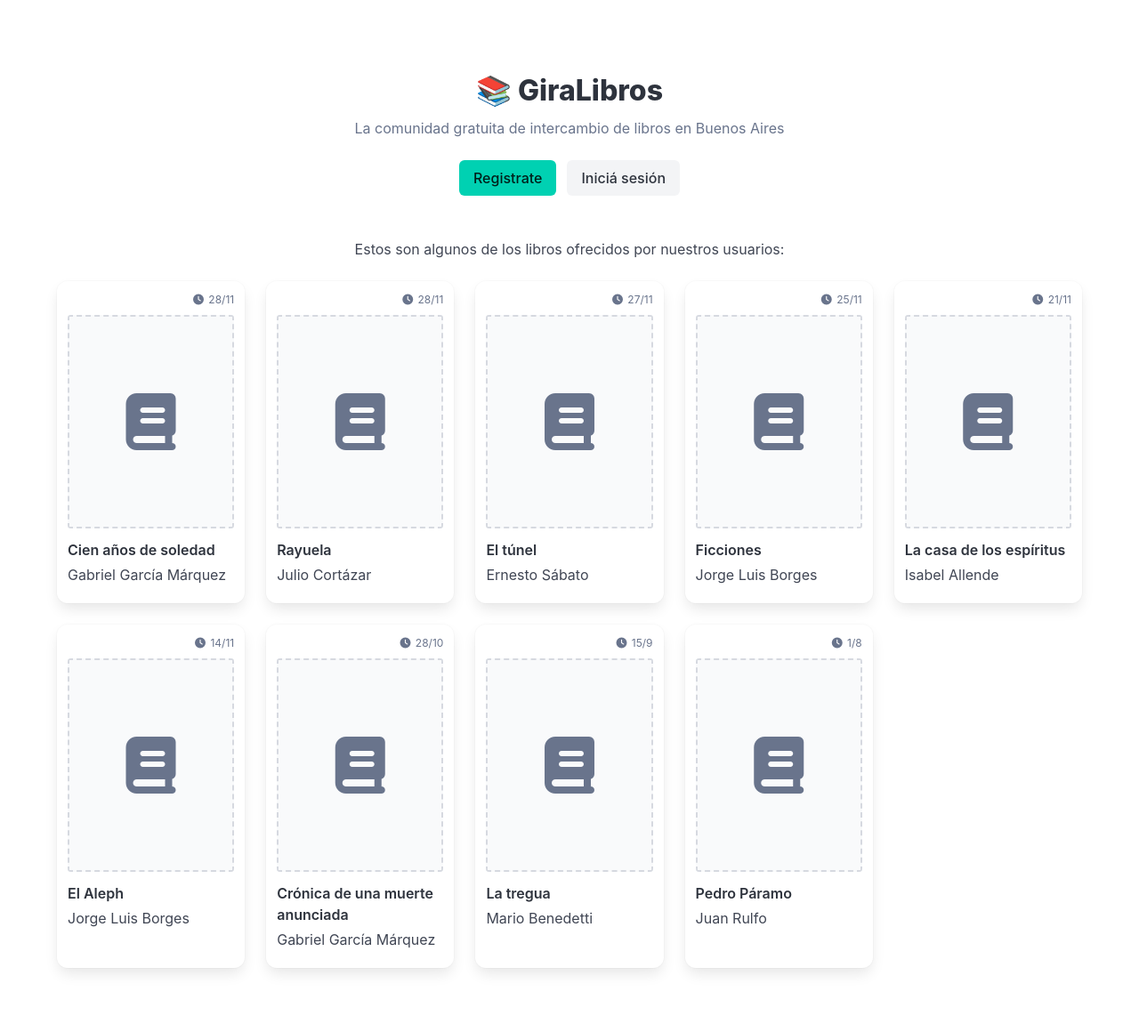
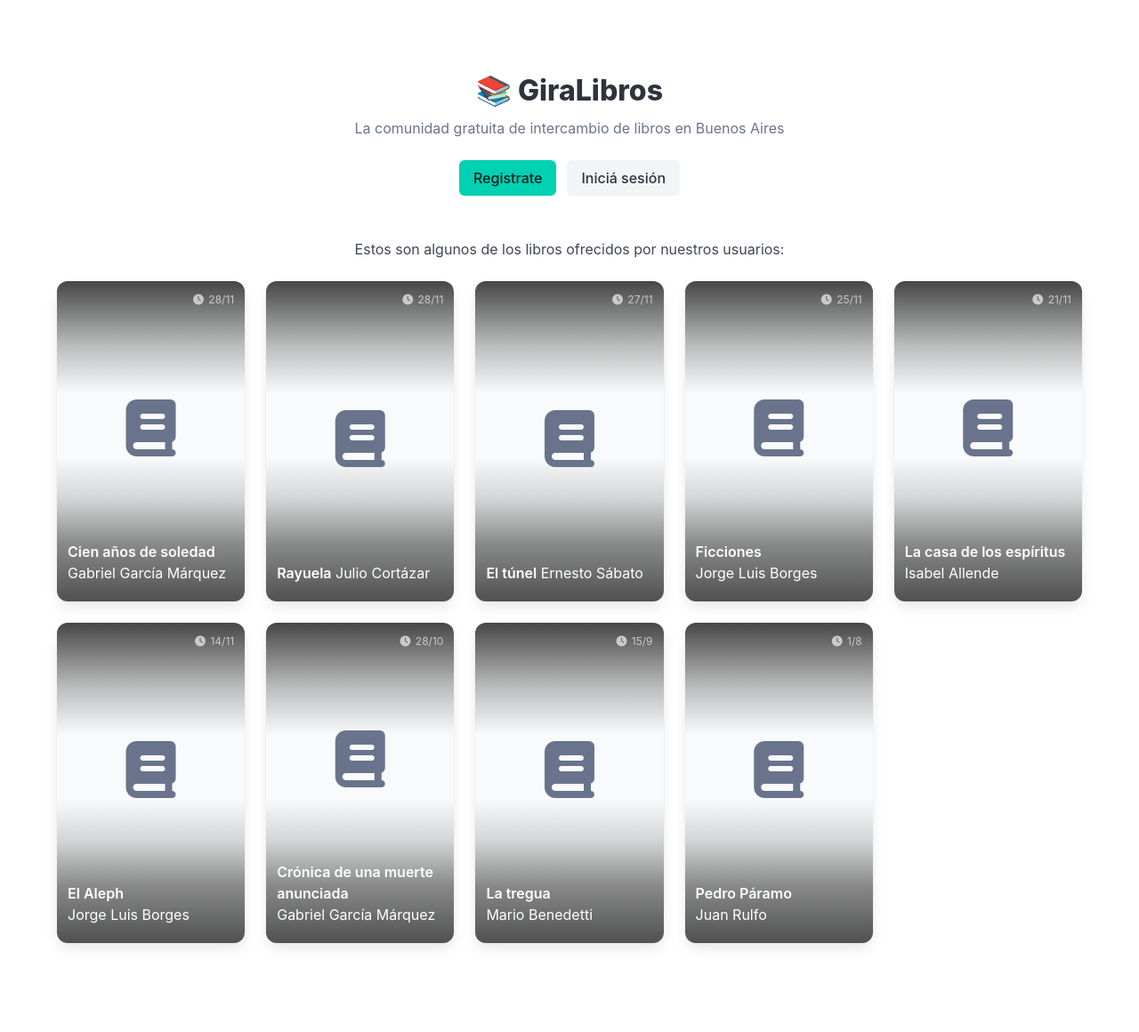
Before and after one commit to facundoolano/giralibros, a Django app: page / in a window 1280 px wide. Shown: the whole page at 89% size. After the commit the page ends 1066 px from the top, so only its background shows below. Run offline with Django 4.2, Linux system fonts and the light colour scheme; data comes from the database, SQL or seed files in the repository; parts of the project's set-up code (start-up, migrations or seed data) failed here and were passed over; some libraries are stand-ins or nearby versions.

Commit message:
background image

```diff
--- a/books/static/css/custom.css
+++ b/books/static/css/custom.css
@@ -82,8 +82,8 @@ body {
 
 /* Avatar in book card header row */
 .book-card-avatar {
-    width: 44px;
-    height: 44px;
+    width: 32px;
+    height: 32px;
     border-radius: 4px;
     object-fit: cover;
     display: block;
@@ -91,12 +91,11 @@ body {
 }
 
 .book-card-avatar-placeholder {
-    width: 44px;
-    height: 44px;
+    width: 32px;
+    height: 32px;
     border-radius: 4px;
     flex-shrink: 0;
     background-color: var(--bulma-scheme-main-bis);
-    border: 2px dashed var(--bulma-border);
     display: flex;
     align-items: center;
     justify-content: center;
@@ -136,6 +135,55 @@ body {
     height: 240px;
     overflow: hidden;
     border-radius: 4px;
+}
+
+/* Card with cover image as full background - tablet and above only */
+@media screen and (min-width: 769px) {
+    .book-card-cover-bg {
+        background-color: var(--bulma-scheme-main-bis);
+        background-size: cover;
+        background-position: center center;
+        position: relative;
+        min-height: 360px;
+    }
+
+    .book-card-cover-bg::after {
+        content: '';
+        position: absolute;
+        inset: 0;
+        background: linear-gradient(
+            to bottom,
+            rgba(0, 0, 0, 0.72) 0%,
+            rgba(0, 0, 0, 0.25) 20%,
+            rgba(0, 0, 0, 0.0) 35%,
+            rgba(0, 0, 0, 0.0) 55%,
+            rgba(0, 0, 0, 0.15) 68%,
+            rgba(0, 0, 0, 0.45) 82%,
+            rgba(0, 0, 0, 0.68) 100%
+        );
+        border-radius: inherit;
+        pointer-events: none;
+    }
+
+    .book-card-cover-bg .card-content {
+        position: relative;
+        z-index: 1;
+    }
+
+    .book-card-cover-bg .book-card-meta-username {
+        color: #93c5fd;
+    }
+
+    .book-card-cover-bg .book-card-timestamp {
+        color: rgba(255, 255, 255, 0.65) !important;
+    }
+
+}
+
+@media screen and (max-width: 768px) {
+    .book-card-cover-bg {
+        background-image: none !important;
+    }
 }
 
 /* Equal height cards in grid */
--- a/books/templates/_book_card.html
+++ b/books/templates/_book_card.html
@@ -2,7 +2,7 @@
 {% load book_filters %}
 
 <div class="column is-full-mobile is-one-third-tablet is-one-quarter-desktop is-one-fifth-widescreen">
-  <div class="card">
+  <div class="card book-card-cover-bg"{% if book.cover_image %} style="background-image: url('{{ book.cover_image.url }}');"{% endif %}>
 
     <!-- Desktop/Tablet: Vertical layout -->
     <div class="card-content is-hidden-mobile">
@@ -15,12 +15,12 @@
           <img src="{{ book.user.profile.profile_picture.url }}" alt="{{ book.user.username }}" class="book-card-avatar">
           {% else %}
           <span class="book-card-avatar-placeholder">
-            <span class="icon has-text-grey"><i class="fas fa-user"></i></span>
+            <span class="icon is-medium has-text-grey"><i class="fas fa-user fa-lg"></i></span>
           </span>
           {% endif %}
         </a>
         <div class="book-card-user">
-          <a href="{% url 'profile' username=book.user.username %}" class="is-size-6" title="Ver el perfil de {{ book.user.username }}">{{ book.user.username }}</a>
+          <a href="{% url 'profile' username=book.user.username %}" class="is-size-6 has-text-weight-bold book-card-meta-username" title="Ver el perfil de {{ book.user.username }}">{{ book.user.username }}</a>
           <div class="is-size-7 book-card-timestamp has-text-grey">
             <span class="icon is-small"><i class="fas fa-clock"></i></span>
             <span class="timeago-tooltip" data-timestamp="{{ book.last_activity_date|date:'c' }}">{{ book.last_activity_date|timeago }}</span>
@@ -37,29 +37,19 @@
         {% endif %}
       </div>
 
-      <div class="book-cover-container mb-3 has-text-centered" style="cursor: pointer;"{% if request.user.is_authenticated %} onclick="document.getElementById('modal-{{ book.id }}').classList.add('is-active')"{% else %} onclick="window.location.href='{% url 'login' %}'"{% endif %}>
-        {% if book.cover_image %}
-        <img src="{{ book.cover_image.url }}" alt="{{ book.title }}" class="book-cover-image">
-        {% else %}
-        <div class="book-placeholder is-flex is-justify-content-center is-align-items-center" style="width: 100%; height: 100%;">
-          <span class="icon is-large has-text-grey">
-            <i class="fas fa-book fa-4x"></i>
-          </span>
-        </div>
+      <!-- Spacer: pushes text to bottom -->
+      <div class="is-flex is-justify-content-center is-align-items-center" style="flex: 1; cursor: pointer;"{% if request.user.is_authenticated %} onclick="document.getElementById('modal-{{ book.id }}').classList.add('is-active')"{% else %} onclick="window.location.href='{% url 'login' %}'"{% endif %}>
+        {% if not book.cover_image %}
+        <span class="icon is-large has-text-grey"><i class="fas fa-book fa-4x"></i></span>
         {% endif %}
       </div>
-      <p class="is-size-6 mb-1">
-        <strong>{{ book.title }}</strong>
-      </p>
-      <p class="is-size-6 mb-2">
-        {% if request.user.is_authenticated %}
-        <a href="{% url 'home' %}?search={{ book.author|urlencode }}" class="has-text-grey-dark" title="Buscar libros de este autor">{{ book.author }}</a>
-        {% else %}
-        <span class="has-text-grey-dark">{{ book.author }}</span>
-        {% endif %}
+
+      <p class="is-size-6 {% if book.notes_display and request.user.is_authenticated %}mb-1{% else %}mb-2{% endif %}">
+        <strong style="color: white;">{{ book.title }}</strong>
+        <span style="display: inline-block;">{% if request.user.is_authenticated %}<a href="{% url 'home' %}?search={{ book.author|urlencode }}" class="has-text-white" title="Buscar libros de este autor">{{ book.author }}</a>{% else %}<span class="has-text-white">{{ book.author }}</span>{% endif %}</span>
       </p>
       {% if book.notes_display and request.user.is_authenticated %}
-      <p class="is-size-7 mb-2 has-text-grey" style="cursor: pointer; white-space: nowrap; overflow: hidden; text-overflow: ellipsis;" onclick="document.getElementById('modal-{{ book.id }}').classList.add('is-active')">
+      <p class="is-size-7 mb-2 has-text-white" style="cursor: pointer; white-space: nowrap; overflow: hidden; text-overflow: ellipsis;" onclick="document.getElementById('modal-{{ book.id }}').classList.add('is-active')">
         {{ book.notes_display }}
       </p>
       {% endif %}
@@ -81,12 +71,12 @@
           <img src="{{ book.user.profile.profile_picture.url }}" alt="{{ book.user.username }}" class="book-card-avatar">
           {% else %}
           <span class="book-card-avatar-placeholder">
-            <span class="icon has-text-grey"><i class="fas fa-user"></i></span>
+            <span class="icon is-medium has-text-grey"><i class="fas fa-user fa-lg"></i></span>
           </span>
           {% endif %}
         </a>
         <div class="book-card-user">
-          <a href="{% url 'profile' username=book.user.username %}" class="is-size-6" title="Ver el perfil de {{ book.user.username }}">{{ book.user.username }}</a>
+          <a href="{% url 'profile' username=book.user.username %}" class="is-size-6 has-text-weight-bold book-card-meta-username" title="Ver el perfil de {{ book.user.username }}">{{ book.user.username }}</a>
           <div class="is-size-7 book-card-timestamp has-text-grey">
             <span class="icon is-small"><i class="fas fa-clock"></i></span>
             <span class="timeago-tooltip" data-timestamp="{{ book.last_activity_date|date:'c' }}">{{ book.last_activity_date|timeago }}</span>
@@ -142,7 +132,7 @@
       </div>
     </div>
 
-    <!-- Modal for book details (desktop) - only for authenticated users -->
+    <!-- Modal for book details - only for authenticated users -->
     {% if request.user.is_authenticated %}
     <div id="modal-{{ book.id }}" class="modal">
       <div class="modal-background" onclick="document.getElementById('modal-{{ book.id }}').classList.remove('is-active')"></div>
@@ -173,21 +163,21 @@
               {% endif %}
               <div style="margin-top: auto;">
                 <div class="is-flex is-align-items-center book-card-meta-row">
-                  {% if book.user.profile.profile_picture %}
-                  <a href="{% url 'profile' username=book.user.username %}" class="mr-2">
+                  <a href="{% url 'profile' username=book.user.username %}" style="flex-shrink: 0;" class="mr-2">
+                    {% if book.user.profile.profile_picture %}
                     <img src="{{ book.user.profile.profile_picture.url }}" alt="{{ book.user.username }}" class="book-card-avatar">
+                    {% else %}
+                    <span class="book-card-avatar-placeholder">
+                      <span class="icon is-medium has-text-grey"><i class="fas fa-user fa-lg"></i></span>
+                    </span>
+                    {% endif %}
                   </a>
-                  {% else %}
-                  <a href="{% url 'profile' username=book.user.username %}" class="mr-2">
-                    <span class="book-card-avatar-placeholder">
-                      <span class="icon is-small has-text-grey" style="font-size: 0.6rem;"><i class="fas fa-user"></i></span>
-                    </span>
-                  </a>
-                  {% endif %}
-                  <a href="{% url 'profile' username=book.user.username %}" class="is-size-6 book-card-user" title="Ver el perfil de {{ book.user.username }}">{{ book.user.username }}</a>
-                  <div class="is-size-7 book-card-timestamp has-text-grey">
-                    <span class="icon is-small"><i class="fas fa-clock"></i></span>
-                    <span class="timeago-tooltip" data-timestamp="{{ book.last_activity_date|date:'c' }}">{{ book.last_activity_date|timeago }}</span>
+                  <div class="book-card-user">
+                    <a href="{% url 'profile' username=book.user.username %}" class="is-size-6" title="Ver el perfil de {{ book.user.username }}">{{ book.user.username }}</a>
+                    <div class="is-size-7 book-card-timestamp has-text-grey">
+                      <span class="icon is-small"><i class="fas fa-clock"></i></span>
+                      <span class="timeago-tooltip" data-timestamp="{{ book.last_activity_date|date:'c' }}">{{ book.last_activity_date|timeago }}</span>
+                    </div>
                   </div>
                 </div>
               </div>
```
